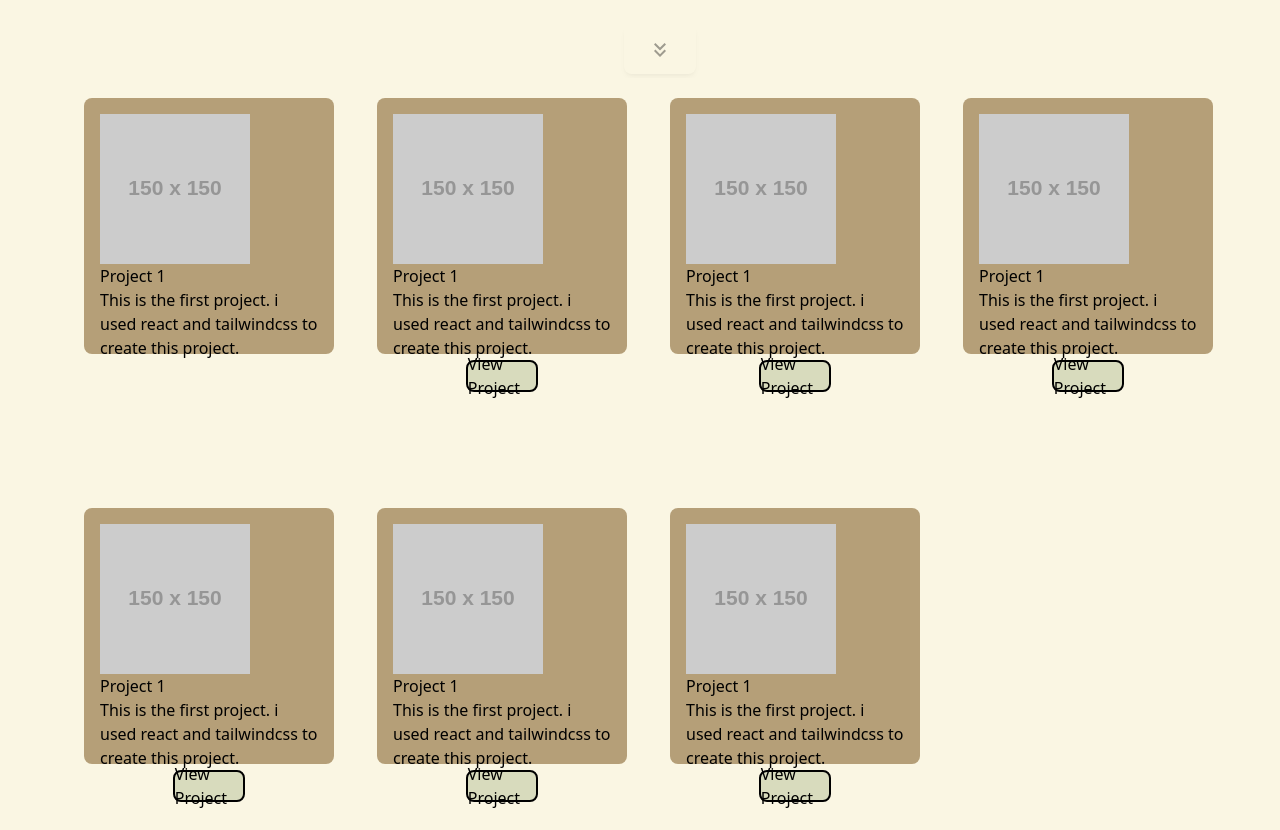
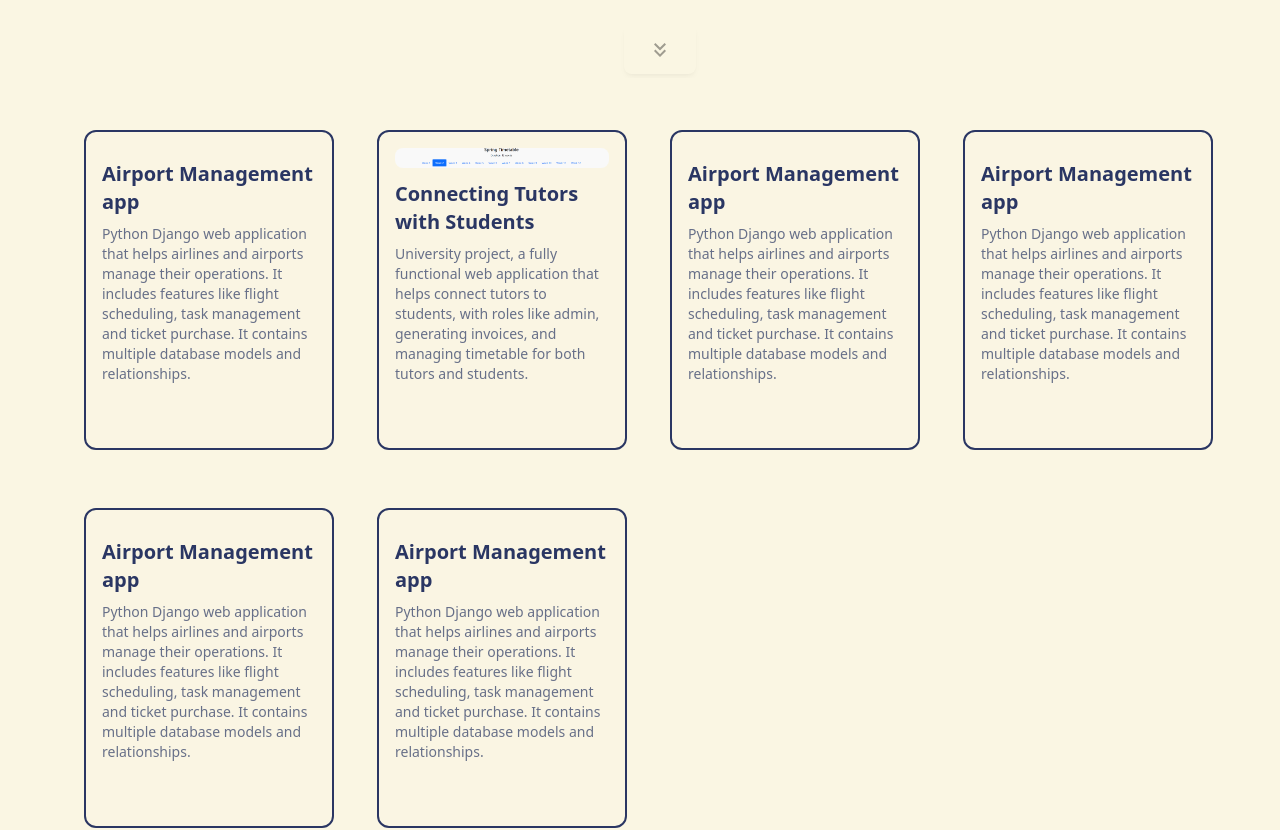
Before and after one commit to BGlowacki-kcl/portfolio_ts, a Next.js app: page / in a window 1280 px wide. Shown: the part 1522-2352 px from the top of the page. Built offline with nearby package versions, Linux system fonts and the light colour scheme.

Commit message:
Finish functionality

```diff
--- a/src/app/components/Project.tsx
+++ b/src/app/components/Project.tsx
@@ -1,25 +1,130 @@
-import React from 'react'
+import React, { useEffect, useRef } from 'react';
 
 interface ProjectProps {
   title: string;
   text: string;
   image: string;
   link?: string;
+  index: number;
 }
 
-const Project: React.FC<ProjectProps> = ({ title, text, image, link})  => {
+const Project: React.FC<ProjectProps> = ({ title, text, image, link, index }) => {
+  const projectRef = useRef<HTMLDivElement>(null);
+
+  useEffect(() => {
+    const observer = new IntersectionObserver(
+      (entries) => {
+        entries.forEach((entry) => {
+          if (entry.isIntersecting) {
+            entry.target.classList.add('show');
+          }
+        });
+      },
+      {
+        threshold: 0.1
+      }
+    );
+
+    if (projectRef.current) {
+      observer.observe(projectRef.current);
+    }
+
+    return () => {
+      if (projectRef.current) {
+        observer.unobserve(projectRef.current);
+      }
+    };
+  }, []);
+
   return (
-    <div className="project_card border-1 border-dark bg-primary rounded-lg w-11/12 min-h-64 max-h-64 p-4">
-      <img src={image} alt={title} />
-      <h1>{title}</h1>
-      <p>{text}</p>
-      <a target="_blank" href={link} className={`flex justify-center items-center ${link ? 'visible' : 'invisible'}`}>
-        <div className='flex bg-secondary w-1/3 h-8 border-2 border-black items-center justify-center rounded-lg'>
-          View Project
+    <div
+      ref={projectRef}
+      className={`
+        project-card opacity-0
+        border-2 border-dark bg-light/90
+        backdrop-blur-sm rounded-xl
+        w-11/12 max-h-80
+        p-4 overflow-hidden
+        transform transition-all duration-500
+        hover:scale-105 hover:shadow-xl
+        group
+        relative
+      `}
+      style={{
+        transitionDelay: `${index * 100}ms`
+      }}
+    >
+      {/* Hover overlay */}
+      <div className="
+        absolute inset-0 bg-gradient-to-br
+        from-dark/0 to-dark/80
+        opacity-0 group-hover:opacity-100
+        transition-opacity duration-300
+      "/>
+
+      {/* Content */}
+      <div className="relative h-full flex flex-col">
+        <div className="overflow-hidden rounded-lg mb-3 h-32">
+          <img
+            src={image}
+            alt={title}
+            className="w-full h-full object-cover
+                     transform group-hover:scale-110
+                     transition-transform duration-500"
+          />
         </div>
-      </a>
+
+        <h1 className="
+          text-xl font-bold mb-2
+          text-dark group-hover:text-white
+          transition-colors duration-300
+        ">
+          {title}
+        </h1>
+
+        <p className="
+          flex-grow text-dark/70
+          group-hover:text-white/90
+          transition-colors duration-300
+          text-sm
+        ">
+          {text}
+        </p>
+
+        {link && (
+          <a
+            target="_blank"
+            href={link}
+            className="
+              mt-auto pt-2
+              transform translate-y-8
+              group-hover:translate-y-0
+              transition-transform duration-300
+              opacity-0 group-hover:opacity-100
+            "
+          >
+            <div className="
+              bg-light text-black
+              hover:bg-dark hover:text-light
+              border-2 border-dark
+              rounded-lg py-2
+              text-center text-sm font-medium
+              transition-colors duration-300
+              relative overflow-hidden
+            ">
+              <span className="relative z-10">View Project</span>
+              <div className="
+                absolute inset-0 bg-dark
+                transform -translate-x-full
+                group-hover:translate-x-0
+                transition-transform duration-300
+              "/>
+            </div>
+          </a>
+        )}
+      </div>
     </div>
-  )
-}
+  );
+};
 
-export default Project
+export default Project;
--- a/src/app/globals.css
+++ b/src/app/globals.css
@@ -197,3 +197,71 @@ body, html {
   0%, 100% { opacity: 0.3; }
   50% { opacity: 0.6; }
 }
+
+.animate-in {
+  opacity: 1 !important;
+  transform: translate(0, 0) !important;
+}
+
+@keyframes float {
+  0%, 100% {
+    transform: translateY(0) rotate(0deg);
+  }
+  50% {
+    transform: translateY(-20px) rotate(180deg);
+  }
+}
+
+.animate-float {
+  animation: float linear infinite;
+}
+
+.experience-item {
+  position: relative;
+  overflow: hidden;
+}
+
+.experience-item::before {
+  content: '';
+  position: absolute;
+  top: 0;
+  left: -100%;
+  width: 100%;
+  height: 100%;
+  background: linear-gradient(
+    90deg,
+    transparent,
+    rgba(255, 255, 255, 0.2),
+    transparent
+  );
+  transition: 0.5s;
+}
+
+.experience-item:hover::before {
+  left: 100%;
+}
+
+.project-card.show {
+  opacity: 1;
+  transform: translateY(0);
+}
+
+.project-card {
+  transform: translateY(50px);
+}
+
+@keyframes fadeIn {
+  from {
+    opacity: 0;
+    transform: translateY(20px);
+  }
+  to {
+    opacity: 1;
+    transform: translateY(0);
+  }
+}
+
+.bg-grid-dark {
+  background-image: linear-gradient(to right, #00000010 1px, transparent 1px),
+                    linear-gradient(to bottom, #00000010 1px, transparent 1px);
+}
--- a/src/app/pages/Home.tsx
+++ b/src/app/pages/Home.tsx
@@ -5,8 +5,6 @@ import StarrySky from '../components/Starback'
 // import { Rubik_Vinyl } from 'next/font/google';
 import { useRef } from 'react';
 import KeyboardDoubleArrowDownOutlinedIcon from '@mui/icons-material/KeyboardDoubleArrowDownOutlined';
-import Project from '../components/Project';
-
 // const rubikVinyl = Rubik_Vinyl({
 //   subsets: ['latin'], // Choose the desired subsets, you can add others like 'latin-ext' if needed
 //   weight: '400', // Choose the weights you want
--- a/src/app/pages/Projects.tsx
+++ b/src/app/pages/Projects.tsx
@@ -1,6 +1,4 @@
-'use client'
-
-import React from 'react'
+import React, { useEffect } from 'react';
 import Project from '../components/Project';
 import KeyboardDoubleArrowDownOutlinedIcon from '@mui/icons-material/KeyboardDoubleArrowDownOutlined';
 
@@ -9,66 +7,83 @@ interface ProjectsProps {
 }
 
 const Projects: React.FC<ProjectsProps> = ({ExperienceRef}) => {
-
   const scrollToSection = () => {
     if (ExperienceRef.current) {
       ExperienceRef.current.scrollIntoView({ behavior: 'smooth' });
     }
   };
 
+  const projects = [
+    {
+      title: "Airport Management app",
+      text: "Python Django web application that helps airlines and airports manage their operations. It includes features like flight scheduling, task management and ticket purchase. It contains multiple database models and relationships.",
+      image: "/home-bg.jpeg",
+      link: "https://airport-kgl3.onrender.com"
+    },
+    {
+      title: "Connecting Tutors with Students",
+      text: "University project, a fully functional web application that helps connect tutors to students, with roles like admin, generating invoices, and managing timetable for both tutors and students.",
+      image: "/tutors.png",
+      link: "https://teameland.pythonanywhere.com/"
+    },
+    {
+      title: "Airport Management app",
+      text: "Python Django web application that helps airlines and airports manage their operations. It includes features like flight scheduling, task management and ticket purchase. It contains multiple database models and relationships.",
+      image: "https://via.placeholder.com/150",
+      link: "https://www.google.com"
+    },
+    {
+      title: "Airport Management app",
+      text: "Python Django web application that helps airlines and airports manage their operations. It includes features like flight scheduling, task management and ticket purchase. It contains multiple database models and relationships.",
+      image: "https://via.placeholder.com/150",
+      link: "https://www.google.com"
+    },
+    {
+      title: "Airport Management app",
+      text: "Python Django web application that helps airlines and airports manage their operations. It includes features like flight scheduling, task management and ticket purchase. It contains multiple database models and relationships.",
+      image: "https://via.placeholder.com/150",
+      link: "https://www.google.com"
+    },
+    {
+      title: "Airport Management app",
+      text: "Python Django web application that helps airlines and airports manage their operations. It includes features like flight scheduling, task management and ticket purchase. It contains multiple database models and relationships.",
+      image: "https://via.placeholder.com/150",
+      link: "https://www.google.com"
+    },
+    // ... rest of your projects
+  ];
+
   return (
     <div className='relative flex flex-col justify-center items-center h-screen w-screen z-30'>
-      <div className='relative grid xl:grid-cols-4 lg:grid-cols-3 md:grid-cols-2 gap-5 justify-center h-screen w-screen z-20 pl-16 pr-16'>
+      {/* Background grid animation */}
+      <div className="absolute inset-0 z-0">
+        <div className="absolute inset-0 bg-grid-dark/[0.02] bg-[size:20px_20px] [mask-image:linear-gradient(to_bottom,white,transparent)]" />
+      </div>
+
+      {/* Projects grid */}
+      <div className='
+        relative grid xl:grid-cols-4 lg:grid-cols-3 md:grid-cols-2
+        gap-5 justify-center h-screen w-screen z-20
+        px-16 py-8 overflow-auto
+      '>
+        {projects.map((project, index) => (
           <Project
-          title="Project 1"
-          text="This is the first project. i used react and tailwindcss to create this project."
-          image="https://via.placeholder.com/150"
+            key={index}
+            {...project}
+            index={index}
           />
-        <Project
-          title="Project 1"
-          text="This is the first project. i used react and tailwindcss to create this project."
-          image="https://via.placeholder.com/150"
-          link="https://www.google.com"
-        />
-        <Project
-          title="Project 1"
-          text="This is the first project. i used react and tailwindcss to create this project."
-          image="https://via.placeholder.com/150"
-          link="https://www.google.com"
-        />
-        <Project
-          title="Project 1"
-          text="This is the first project. i used react and tailwindcss to create this project."
-          image="https://via.placeholder.com/150"
-          link="https://www.google.com"
-        />
-        <Project
-          title="Project 1"
-          text="This is the first project. i used react and tailwindcss to create this project."
-          image="https://via.placeholder.com/150"
-          link="https://www.google.com"
-        />
-        <Project
-          title="Project 1"
-          text="This is the first project. i used react and tailwindcss to create this project."
-          image="https://via.placeholder.com/150"
-          link="https://www.google.com"
-        />
-        <Project
-          title="Project 1"
-          text="This is the first project. i used react and tailwindcss to create this project."
-          image="https://via.placeholder.com/150"
-          link="https://www.google.com"
-        />
+        ))}
       </div>
+
+      {/* Scroll button */}
       <button
-        className="absolute bottom-6 z-20 text-black px-6 py-3 rounded-lg shadow-md hover:bg-secondary focus:outline-none animate-pulse"
+          className="absolute bottom-6 text-black px-6 py-3 z-20 rounded-lg shadow-md hover:bg-secondary focus:outline-none animate-pulse"
           onClick={scrollToSection}
         >
           <KeyboardDoubleArrowDownOutlinedIcon />
         </button>
     </div>
-  )
-}
+  );
+};
 
 export default Projects;
--- a/tailwind.config.ts
+++ b/tailwind.config.ts
@@ -15,6 +15,14 @@ export default {
         light: "#FAF6E3",
         primary: "#B59F78",
         secondary: "#D8DBBD",
+        black: "#000000",
+        white: '#ffffff',
+      },
+      animation: {
+        'bounce': 'bounce 1s infinite',
+      },
+      backgroundImage: {
+        'grid-dark': 'linear-gradient(to right, #00000010 1px, transparent 1px), linear-gradient(to bottom, #00000010 1px, transparent 1px)',
       },
     },
   },
```
Also changed, not shown: src/app/pages/AboutMe.tsx (+11 -3 lines), public/home-bg.jpeg (added), public/tutors.png (added). Lines whose indentation alone changed are shown as unchanged.
